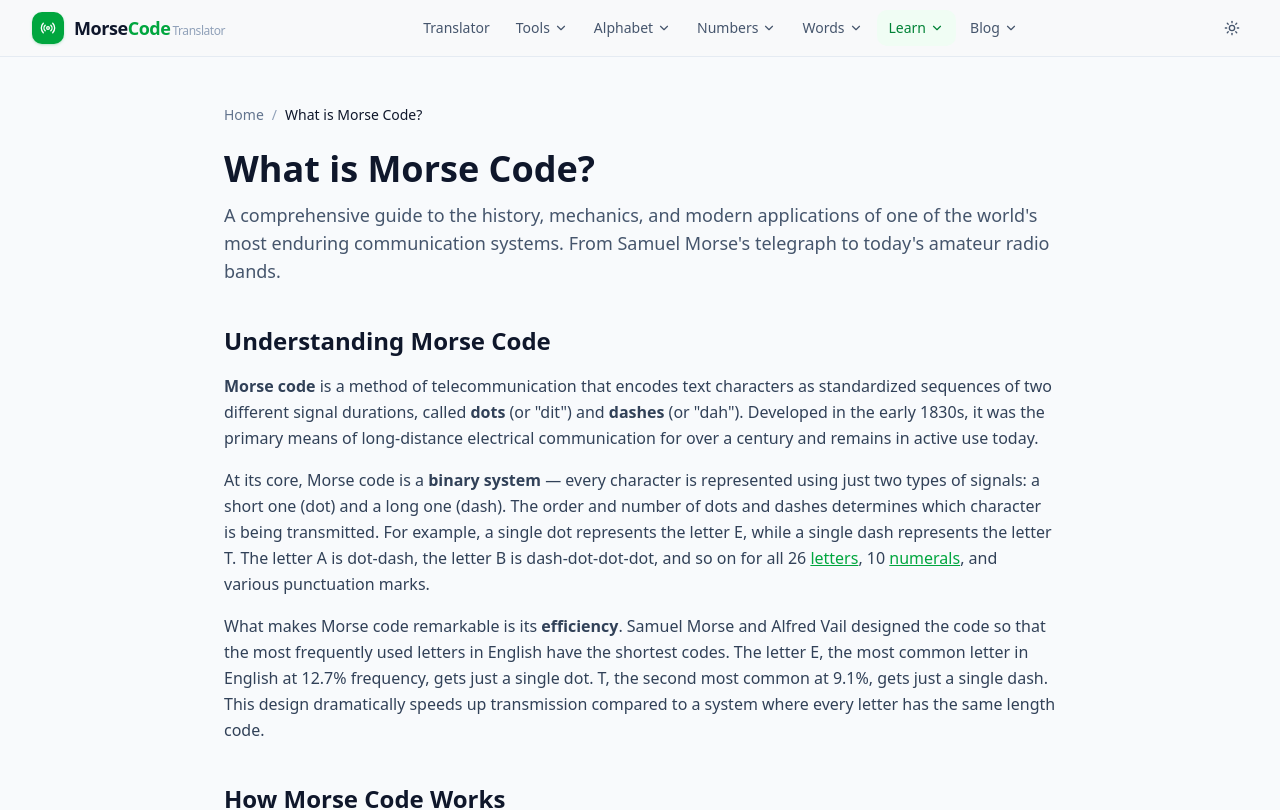
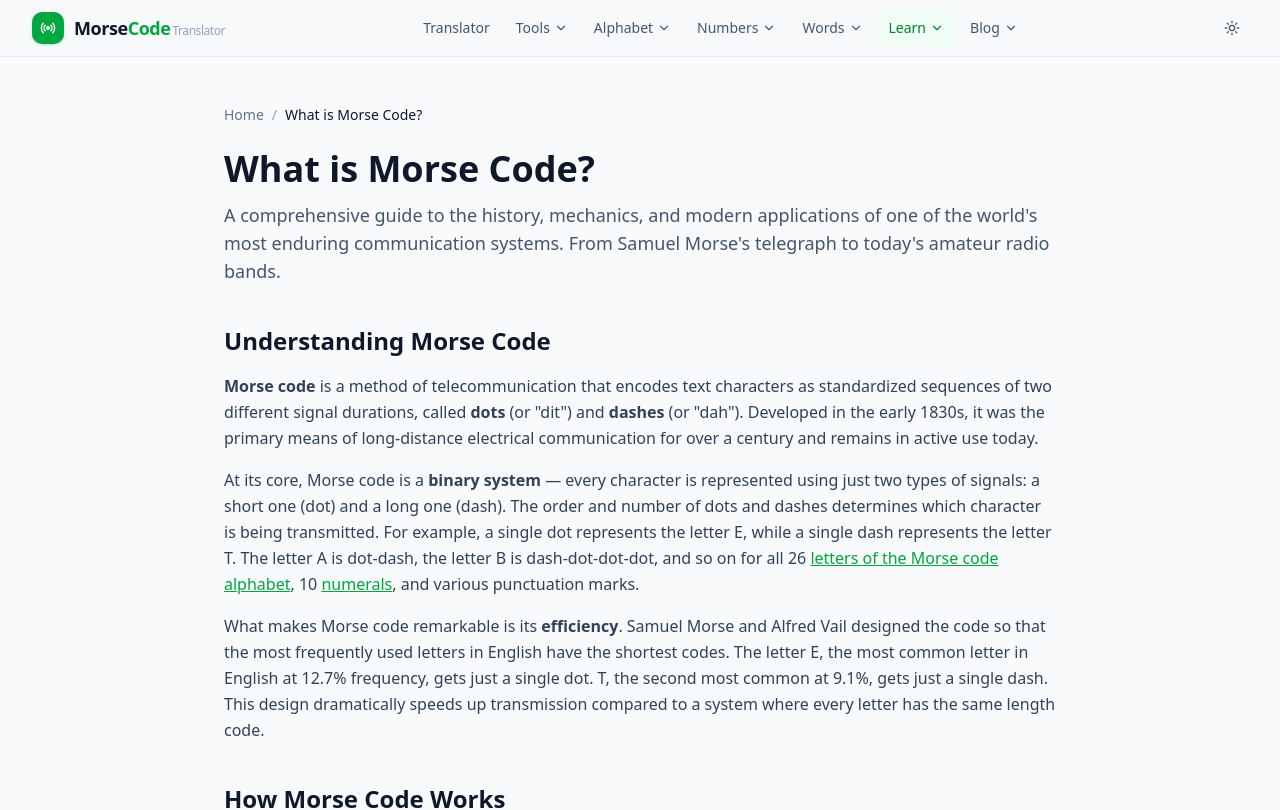
Before and after one commit to muzamil4382-hue/Morse-code-0.2, a Next.js app: page /what-is-morse-code in a window 1280 px wide. Shown: the top 810 px of the page. Built offline with nearby package versions, Linux system fonts and the light colour scheme.

Commit message:
decodeer

```diff
--- a/src/app/morse-code-alphabet/alphabet.client.tsx
+++ b/src/app/morse-code-alphabet/alphabet.client.tsx
@@ -1005,12 +1005,12 @@ export default function AlphabetClient({ faqs }: AlphabetClientProps) {
             </Link>
 
             <Link
-              href="/morse-code-letters"
+              href="/morse-code-alphabet"
               className="p-5 bg-white border border-slate-200 rounded-xl hover:border-green-400 hover:shadow-md transition-all group"
             >
               <div className="flex items-center justify-between mb-2">
                 <h3 className="font-semibold text-slate-900 group-hover:text-green-600 transition-colors">
-                  Morse Code Letters
+                  Morse Code Alphabet
                 </h3>
                 <ArrowRight className="w-4 h-4 text-slate-400 group-hover:text-green-600 transition-colors" />
               </div>
@@ -1097,7 +1097,7 @@ export default function AlphabetClient({ faqs }: AlphabetClientProps) {
       <section className="mx-auto max-w-5xl px-4 sm:px-6 lg:px-8 pb-12">
         <h2 className="text-2xl font-bold text-slate-900 dark:text-white mb-6">Explore More</h2>
         <div className="grid grid-cols-2 sm:grid-cols-3 gap-3">
-          <Link href="/morse-code-letters" className="p-4 bg-white dark:bg-slate-800 border border-slate-200 dark:border-slate-700 rounded-lg hover:border-green-400 hover:shadow-sm transition-all group">
+          <Link href="/morse-code-alphabet" className="p-4 bg-white dark:bg-slate-800 border border-slate-200 dark:border-slate-700 rounded-lg hover:border-green-400 hover:shadow-sm transition-all group">
             <span className="text-green-600 text-lg">🔠</span>
             <span className="ml-2 text-sm font-medium text-slate-900 dark:text-white group-hover:text-green-600">Letters Guide</span>
           </Link>
--- a/src/app/morse-code-decoder/decoder.client.tsx
+++ b/src/app/morse-code-decoder/decoder.client.tsx
@@ -262,10 +262,12 @@ export default function DecoderClient({ faqs }: Props) {
             <span className="text-green-600 text-lg">📋</span>
             <span className="ml-2 text-sm font-medium text-slate-900 dark:text-white group-hover:text-green-600">Alphabet Chart</span>
           </Link>
-          <Link href="/morse-code-letters" className="p-4 bg-white dark:bg-slate-800 border border-slate-200 dark:border-slate-700 rounded-lg hover:border-green-400 hover:shadow-sm transition-all group">
-            <span className="text-green-600 text-lg">🔠</span>
-            <span className="ml-2 text-sm font-medium text-slate-900 dark:text-white group-hover:text-green-600">Letters Guide</span>
-          </Link>
+          <Link href="/morse-code-alphabet" className="p-4 bg-white dark:bg-slate-800 border border-slate-200 dark:border-slate-700 rounded-lg hover:border-green-400 hover:shadow-sm transition-all group">
+  <span className="text-green-600 text-lg">📋</span>
+  <span className="ml-2 text-sm font-medium text-slate-900 dark:text-white group-hover:text-green-600">
+    Alphabet Guide
+  </span>
+</Link>
           <Link href="/learn-morse-code" className="p-4 bg-white dark:bg-slate-800 border border-slate-200 dark:border-slate-700 rounded-lg hover:border-green-400 hover:shadow-sm transition-all group">
             <span className="text-green-600 text-lg">📖</span>
             <span className="ml-2 text-sm font-medium text-slate-900 dark:text-white group-hover:text-green-600">Learn Morse Code</span>
--- a/src/app/morse-code-timing/timing.client.tsx
+++ b/src/app/morse-code-timing/timing.client.tsx
@@ -259,10 +259,6 @@ export default function TimingClient({ faqs }: Props) {
             <span className="text-green-600 text-lg">📋</span>
             <span className="ml-2 text-sm font-medium text-slate-900 dark:text-white group-hover:text-green-600">Alphabet Chart</span>
           </Link>
-          <Link href="/morse-code-letters" className="p-4 bg-white dark:bg-slate-800 border border-slate-200 dark:border-slate-700 rounded-lg hover:border-green-400 hover:shadow-sm transition-all group">
-            <span className="text-green-600 text-lg">🔠</span>
-            <span className="ml-2 text-sm font-medium text-slate-900 dark:text-white group-hover:text-green-600">Letters Guide</span>
-          </Link>
           <Link href="/morse-code-sounds" className="p-4 bg-white dark:bg-slate-800 border border-slate-200 dark:border-slate-700 rounded-lg hover:border-green-400 hover:shadow-sm transition-all group">
             <span className="text-green-600 text-lg">🔊</span>
             <span className="ml-2 text-sm font-medium text-slate-900 dark:text-white group-hover:text-green-600">Morse Code Sounds</span>
--- a/src/app/what-is-morse-code/page.tsx
+++ b/src/app/what-is-morse-code/page.tsx
@@ -74,12 +74,26 @@ export default function WhatIsMorseCodePage() {
               long-distance electrical communication for over a century and remains in active use today.
             </p>
             <p>
-              At its core, Morse code is a <strong>binary system</strong> — every character is represented using just
-              two types of signals: a short one (dot) and a long one (dash). The order and number of dots and dashes
-              determines which character is being transmitted. For example, a single dot represents the letter E, while a
-              single dash represents the letter T. The letter A is dot-dash, the letter B is dash-dot-dot-dot, and so on
-              for all 26 <Link href="/morse-code-letters" className="text-green-600 underline hover:text-green-700">letters</Link>, 10 <Link href="/morse-code-numbers" className="text-green-600 underline hover:text-green-700">numerals</Link>, and various punctuation marks.
-            </p>
+  At its core, Morse code is a <strong>binary system</strong> — every character is represented using just
+  two types of signals: a short one (dot) and a long one (dash). The order and number of dots and dashes
+  determines which character is being transmitted. For example, a single dot represents the letter E, while a
+  single dash represents the letter T. The letter A is dot-dash, the letter B is dash-dot-dot-dot, and so on
+  for all 26{" "}
+  <Link
+    href="/morse-code-alphabet"
+    className="text-green-600 underline hover:text-green-700"
+  >
+    letters of the Morse code alphabet
+  </Link>
+  , 10{" "}
+  <Link
+    href="/morse-code-numbers"
+    className="text-green-600 underline hover:text-green-700"
+  >
+    numerals
+  </Link>
+  , and various punctuation marks.
+</p>
             <p>
               What makes Morse code remarkable is its <strong>efficiency</strong>. Samuel Morse and Alfred Vail
               designed the code so that the most frequently used letters in English have the shortest codes. The letter
```
